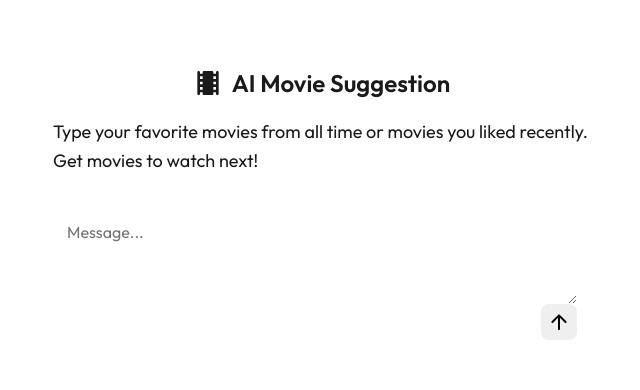
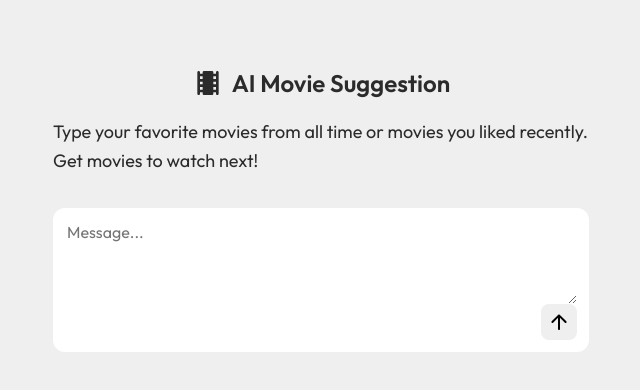
Before and after one commit to chocolat5/ai-movie-suggestion, a React (Vite) app: page / in a window 1280 px wide. Shown: the top 390 px of the page, without its empty margins (319-959 px from the left). Built offline with nearby package versions, Linux system fonts and the light colour scheme.

Commit message:
chore: update colors

```diff
--- a/src/styles/tokens.css
+++ b/src/styles/tokens.css
@@ -9,25 +9,25 @@
    * ======================================== */
 
   /* Primary */
-  --c-primary: #6acf7a;
-  --c-primary-light: #8de89a;
-  --c-primary-dark: #4db55d;
+  --c-primary: #2b2b2b;
+  /* --c-primary-light: #8de89a;
+  --c-primary-dark: #4db55d; */
 
   /* Background */
-  --c-bg: #fdfcfa;
-  --c-bg-alt: #ffffff;
+  --c-bg: #fdfdfe;
+  --c-bg-alt: #efefef;
   --c-bg-secondary: #f7f4ef;
-  --c-bg-inverse: #1a1a1a;
+  --c-bg-inverse: #2b2b2b;
 
   /* Text */
-  --c-text: #1a1a1a;
+  --c-text: #2b2b2b;
   --c-text-sub: #5a5a5a;
   --c-text-light: #8f8f8f;
-  --c-text-inverse: #ffffff;
+  --c-text-inverse: #fdfdfe;
 
   /* Link */
-  --c-link: #6acf7a;
-  --c-link-hover: #4db55d;
+  --c-link: #2b2b2b;
+  --c-link-hover: #2b2b2b;
 
   /* Border */
   --c-border: #ddd8cf;
```
